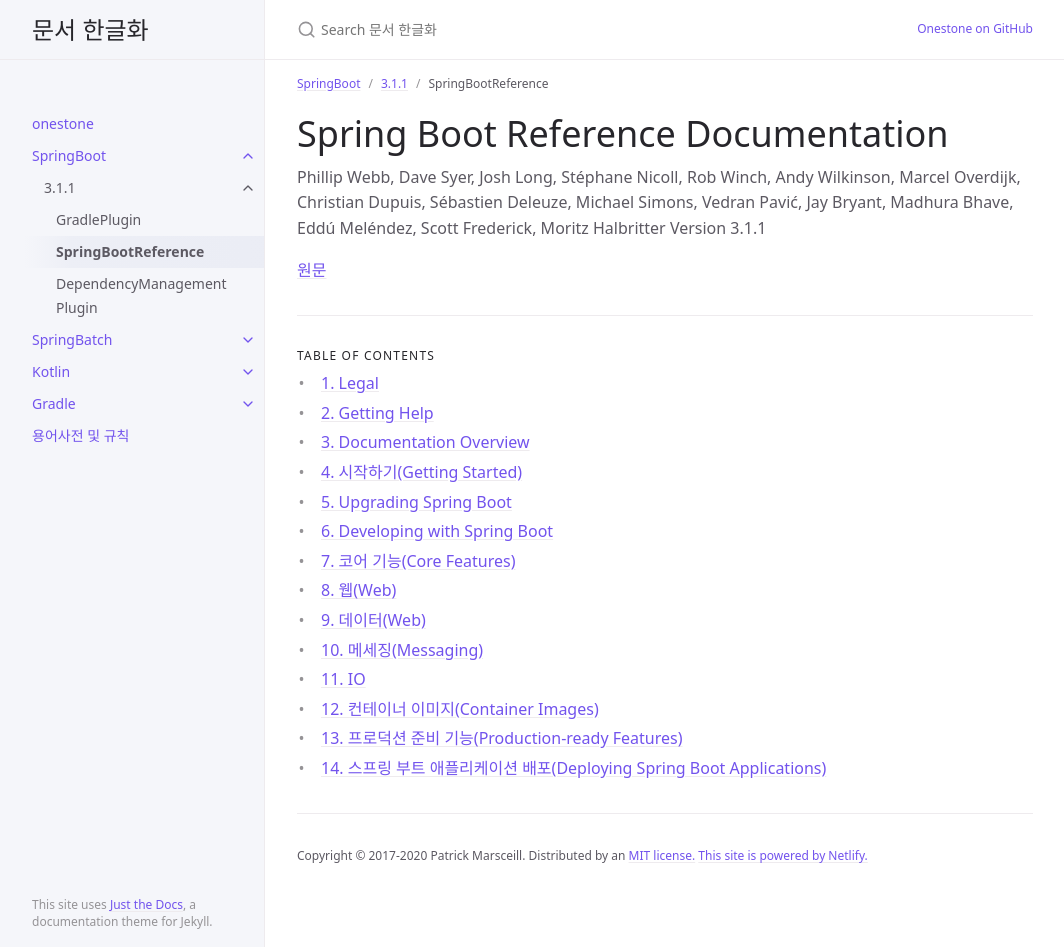
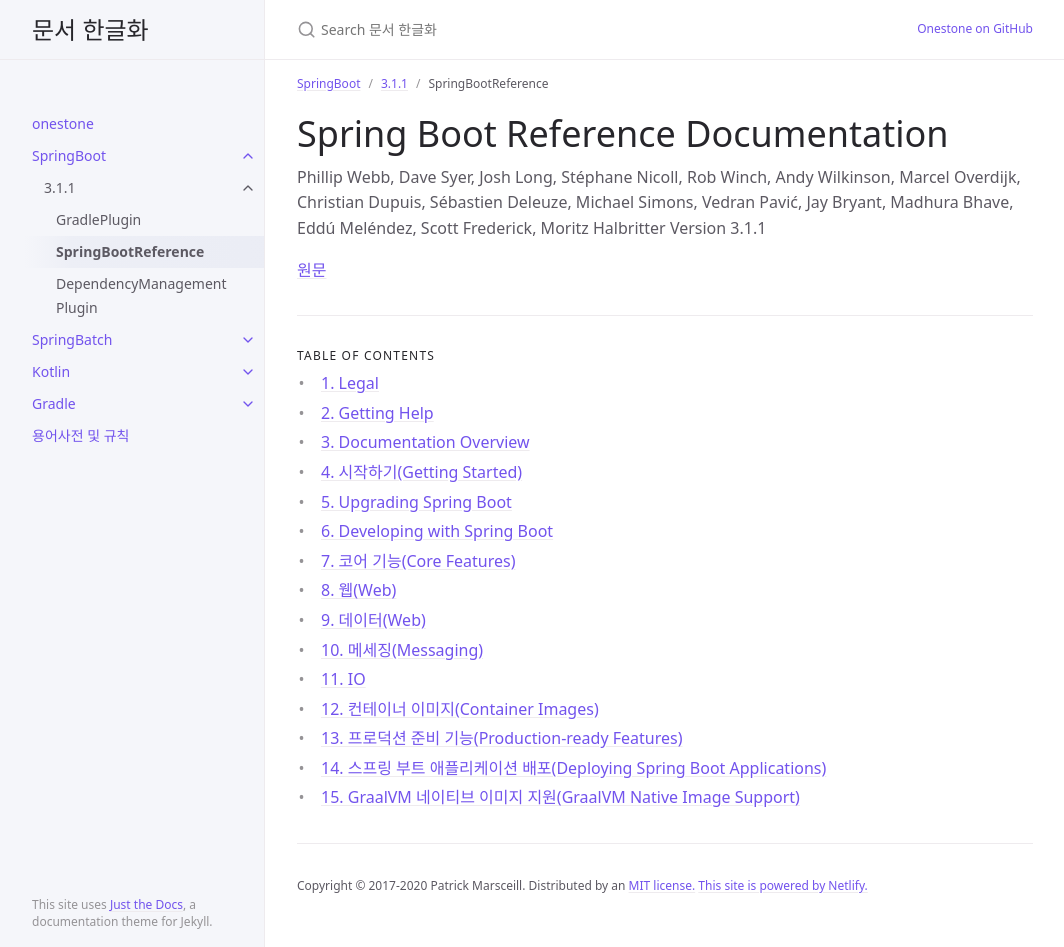
Before and after one commit to onestone9900/onestone9900.github.io, a Jekyll site: the page built from docs/spring_boot/3.1.1/spring_boot/0.index.md, in a window 1280 px wide and 947 px high. Shown: the whole window, without its empty margins (107-1171 px from the left). Built offline with Jekyll 4.4.1, drawn with Linux system fonts in a browser that asks for light colours; part of the change alters nothing that is shown.

Commit message:
docs: spring boot - 15.1.1. JVM 배포의 주요 차이점(Key Differences with JVM Deployments)

```diff
--- /dev/null
+++ b/docs/spring_boot/3.1.1/spring_boot/15.graal_vm_native_image_support.md
@@ -0,0 +1,79 @@
+---
+layout: default
+title: 15. GraalVM 네이티브 이미지 지원(GraalVM Native Image Support)
+parent: SpringBootReference
+grand_parent: 3.1.1
+nav_order: 15
+---
+
+[원문 - GraalVM Native Image Support](https://docs.spring.io/spring-boot/docs/3.1.1/reference/html/native-image.html#native-image)
+
+***
+
+- 15. GraalVM 네이티브 이미지 지원(GraalVM Native Image Support)
+  - 15.1. GraalVM 네이티브 이미지 소개(Introducing GraalVM Native Images)
+    - 15.1.1. JVM 배포의 주요 차이점(Key Differences with JVM Deployments)
+    - 15.1.2. Understanding Spring Ahead-of-Time Processing
+      - Source Code Generation
+      - Hint File Generation
+      - Proxy Class Generation
+  - 15.2. Developing Your First GraalVM Native Application
+    - 15.2.1. Sample Application
+    - 15.2.2. Building a Native Image Using Buildpacks
+      - System Requirements
+      - Using Maven
+      - Using Gradle
+      - Running the example
+    - 15.2.3. Building a Native Image using Native Build Tools
+      - Prerequisites
+      - Using Maven
+      - Using Gradle
+      - Running the Example
+    - 15.3. Testing GraalVM Native Images
+      - 15.3.1. Testing Ahead-of-time Processing With the JVM
+      - 15.3.2. Testing With Native Build Tools
+        - Using Maven
+        - Using Gradle
+    - 15.4. Advanced Native Images Topics
+      - 15.4.1. Nested Configuration Properties
+      - 15.4.2. Converting a Spring Boot Executable Jar
+        - Using Buildpacks
+        - Using GraalVM native-image
+      - 15.4.3. Using the Tracing Agent
+        - Launch the Application Directly
+      - 15.4.4. Custom Hints
+        -  Testing custom hints
+      - 15.4.5. Known Limitations
+    - 15.5. What to Read Next
+
+***
+
+
+# 15. GraalVM 네이티브 이미지 지원(GraalVM Native Image Support)
+GraalVM 네이티브 이미지는 컴파일된 자바 애플리케이션을 미리 처리하여 생성할 수 있는 독립형 실행 파일이다. 네이티브 이미지는 일반적으로 JVM 이미지보다 메모리 공간이 더 작고 더 빠르게 시작된다.
+
+
+## 15.1. GraalVM 네이티브 이미지 소개(Introducing GraalVM Native Images)
+GraalVM 네이티브 이미지는 자바 애플리케이션을 배포하고 실행하는 새로운 방법을 제공한다. 자바 버추얼 머신에 비해 네이티브 이미지는 더 작은 메모리 공간과 훨씬 더 빠른 시작 시간으로 실행될 수 있다.
+
+이는 컨테이너 이미지를 사용하여 배포되는 애플리케이션에 매우 적합하며 FaaS(Function as a Service) 플랫폼과 결합할 때 특히 그렇다.
+
+JVM용으로 작성된 기존 애플리케이션과 달리 GraalVM 네이티브 이미지 애플리케이션은 실행 파일을 생성하기 위해 사전 처리가 필요하다. 이러한 사전 처리에는 기본 진입점에서 애플리케이션 코드를 정적으로 분석하는 작업이 포함된다.
+
+GraalVM 네이티브 이미지는 플랫폼별 실행 파일이다. 네이티브 이미지를 실행하기 위해 자바 버추얼 머신을 제공할 필요는 없다.
+
+{: .note}
+GraalVM을 시작하고 실험하고 싶다면 "첫 번째 GraalVM 네이티브 애플리케이션 개발" 장으로 건너뛰고 나중에 이 장으로 돌아올 수 있다.
+
+
+### 15.1.1. JVM 배포의 주요 차이점(Key Differences with JVM Deployments)
+GraalVM 네이티브 이미지가 미리 생성된다는 사실은 기본 애플리케이션과 JVM 기반 애플리케이션 간에 몇 가지 주요 차이점이 있음을 의미한다. 주요 차이점은 다음과 같습니다.
+
+- 애플리케이션의 정적 분석은 빌드 시 기본 진입점에서 수행된다.
+- 네이티브 이미지가 생성될 때 접근할 수 없는 코드는 제거되고 실행 파일의 일부가 되지 않는다.
+- GraalVM은 코드의 동적 엘리먼트를 직접 인식하지 못하며 리플렉션, 리소스, 직렬화 및 동적 프록시에 대해 알려주어야 한다.
+- 애플리케이션 클래스패스는 빌드 시 고정되며 변경할 수 없다.
+- 레이지(lazy) 클래스 로딩이 없으며, 실행 파일에 포함된 모든 것이 시작 시 메모리에 로드된다.
+- 완전히 지원되지 않는 자바 애플리케이션의 일부 기능은 몇 가지 제한사항이 있다.
+
+GraalVM 레퍼런스 문서의 [네이티브 이미지 호환성 가이드](https://www.graalvm.org/22.3/reference-manual/native-image/metadata/Compatibility/)에서는 GraalVM 제한 사항에 대한 자세한 내용을 제공한다.
```
Also changed, not shown: docs/spring_boot/3.1.1/spring_boot/14.deploying_spring_boot_applications.md (+1 -0 lines).
